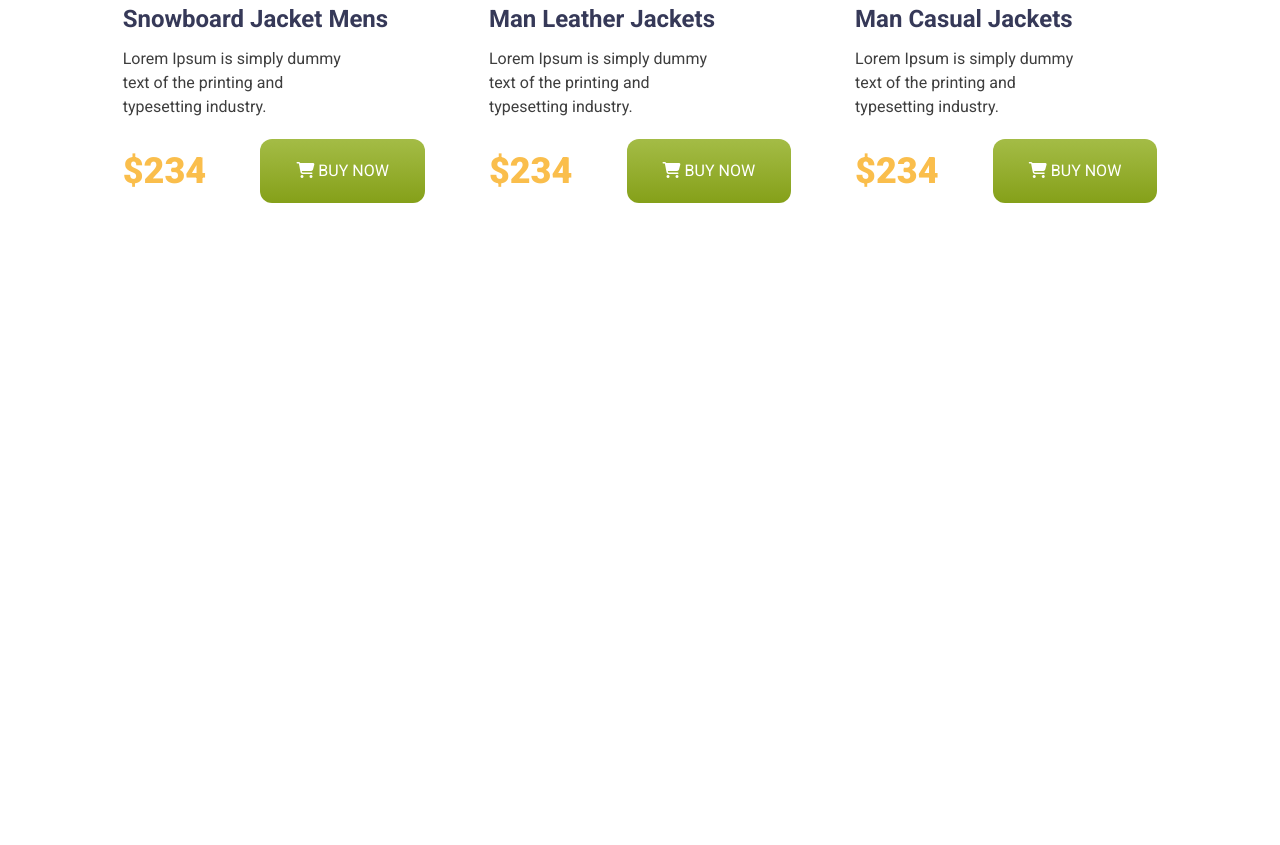
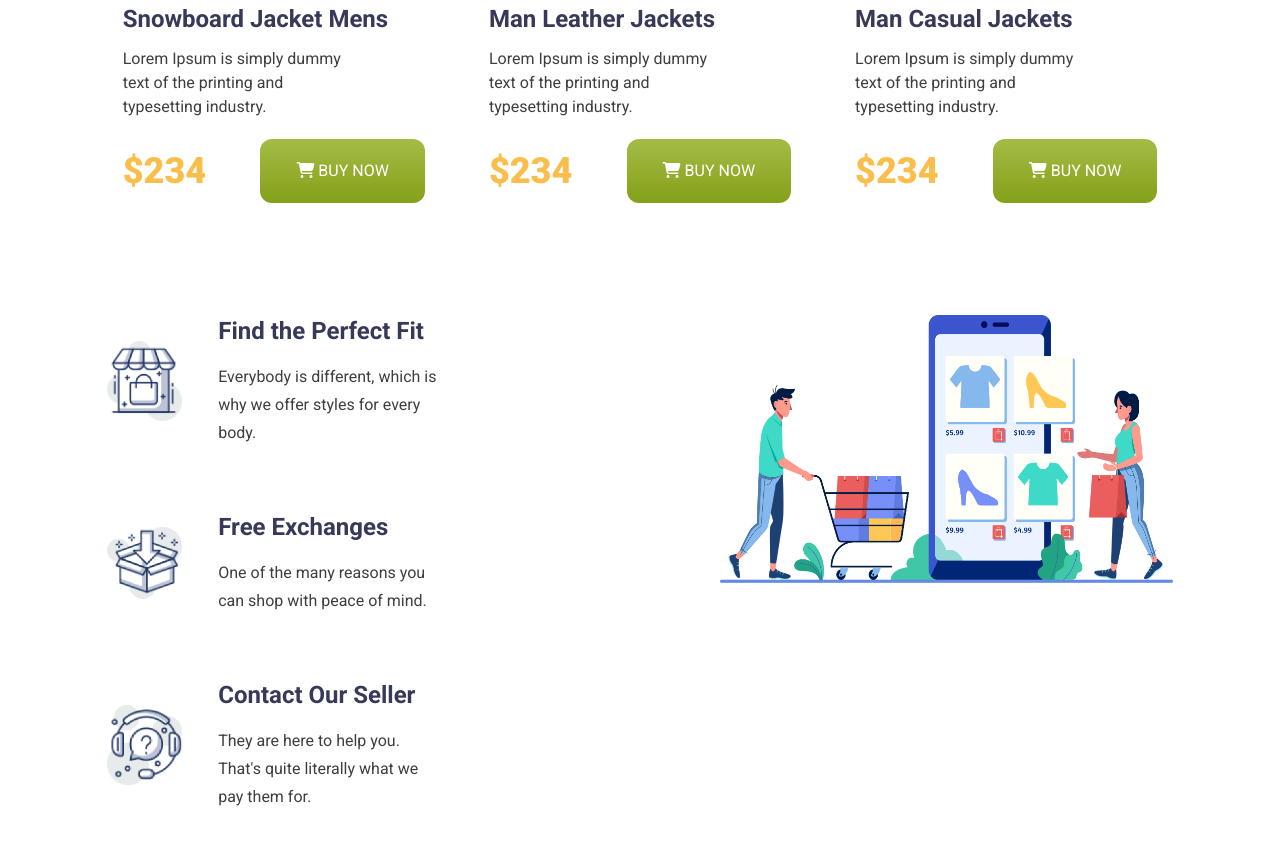
Before and after one commit to sumayaakter533/penguin-fasion, a plain HTML site: page index.html in a window 1280 px wide. Shown: the part 1793-2638 px from the top of the page. Before the commit the page ends 2108 px from the top, so only its background shows below. Drawn offline with nearby package versions, Linux system fonts and the light colour scheme.

Commit message:
Footer done

```diff
--- a/index.html
+++ b/index.html
@@ -307,6 +307,73 @@
             </section>
             <!-- todo: woman jacket section end -->
         </main>
+
+        <footer>
+            <!-- todo: footer start -->
+            <div class="container w-10/12 m-auto flex pb-56 gap-40">
+                <div class="footer-text-contents w-7/12 flex flex-col gap-16">
+                    <!-- todo: card-1 -->
+                    <div class="footer-card flex gap-9 items-center">
+                        <div class="card-icon w-2/12">
+                            <img
+                                src="./images/icons/house.png"
+                                alt="house-icon" />
+                        </div>
+                        <div class="card-text w-6/12">
+                            <h4 class="text-[#363958] text-2xl font-bold pb-4">
+                                Find the Perfect Fit
+                            </h4>
+                            <p
+                                class="text-[#3E3E3E] text-base font-normal leading-7">
+                                Everybody is different, which is why we offer
+                                styles for every body.
+                            </p>
+                        </div>
+                    </div>
+
+                    <!-- todo: card-2 -->
+                    <div class="footer-card flex gap-9 items-center">
+                        <div class="card-icon w-2/12">
+                            <img src="./images/icons/box.png" alt="box-icon" />
+                        </div>
+                        <div class="card-text w-6/12">
+                            <h4 class="text-[#363958] text-2xl font-bold pb-4">
+                                Free Exchanges
+                            </h4>
+                            <p
+                                class="text-[#3E3E3E] text-base font-normal leading-7">
+                                One of the many reasons you can shop with peace
+                                of mind.
+                            </p>
+                        </div>
+                    </div>
+
+                    <!-- todo: card-3 -->
+                    <div class="footer-card flex gap-9 items-center">
+                        <div class="card-icon w-2/12">
+                            <img
+                                src="./images/icons/question.png"
+                                alt="question-icon" />
+                        </div>
+                        <div class="card-text w-6/12">
+                            <h4 class="text-[#363958] text-2xl font-bold pb-4">
+                                Contact Our Seller
+                            </h4>
+                            <p
+                                class="text-[#3E3E3E] text-base font-normal leading-7">
+                                They are here to help you. That's quite
+                                literally what we pay them for.
+                            </p>
+                        </div>
+                    </div>
+                </div>
+
+                <div class="footer-img-contents w-7/12">
+                    <img src="./images/shopping.png" alt="" />
+                </div>
+            </div>
+            <!-- todo: footer end -->
+        </footer>
         <!-- todo: font-awesome link -->
         <script
             src="https://kit.fontawesome.com/ea38f41e42.js"
```
Also changed, not shown: images/icons/bg1.png (deleted), images/icons/bg2.png (deleted), images/icons/bg3.png (deleted).
